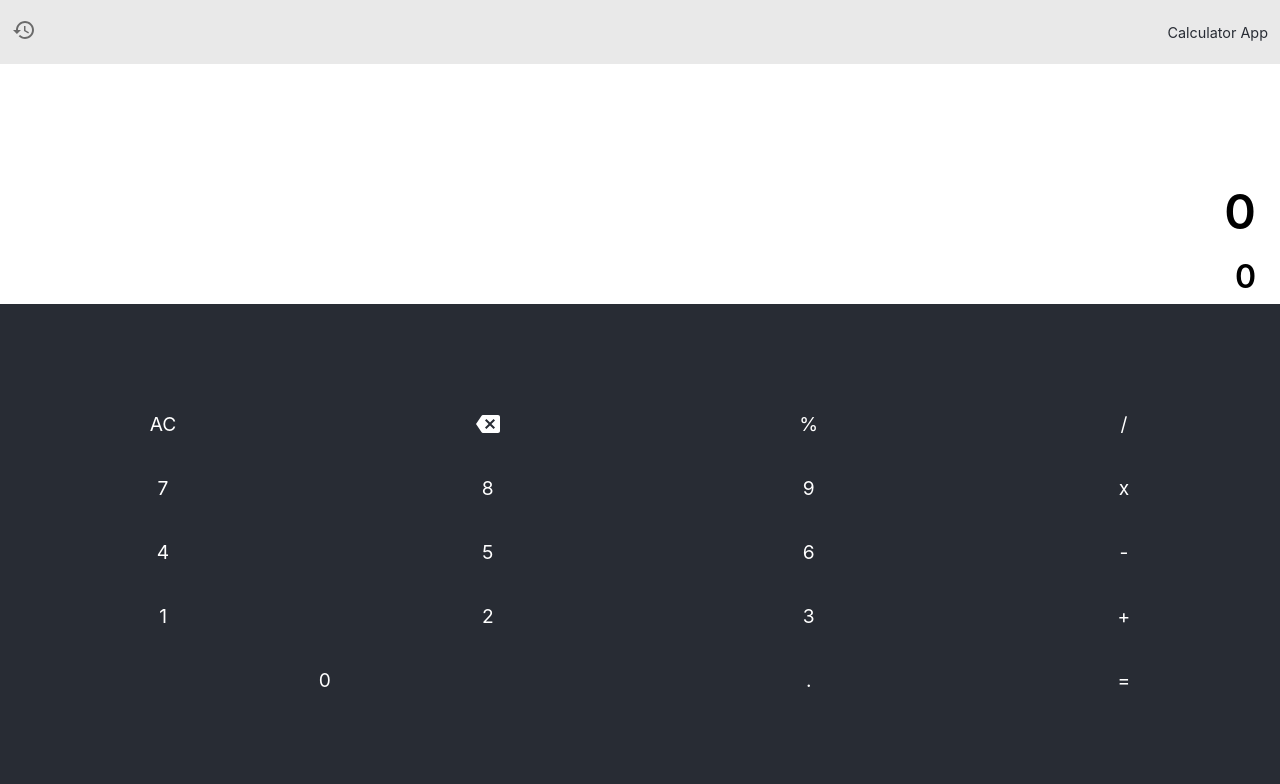
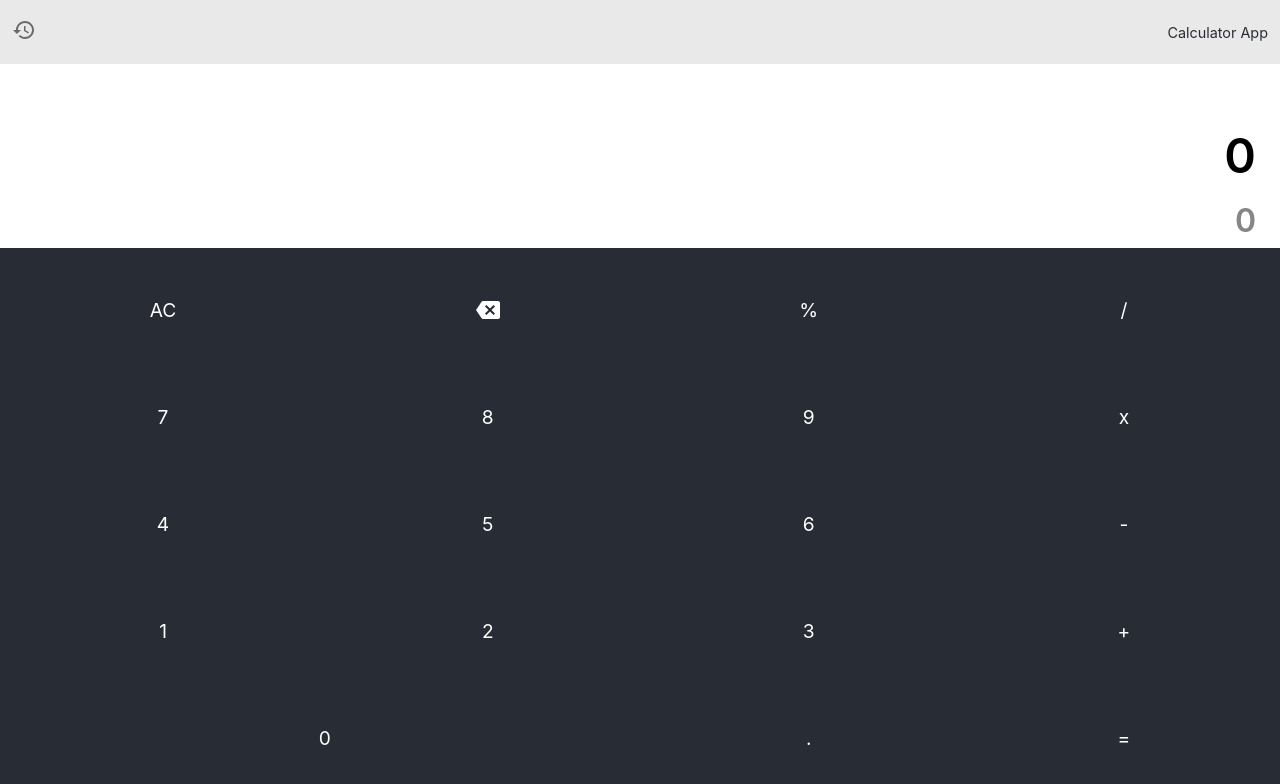
Before and after one commit to GabrielStima/calculator, a React (Create React App) app: page / in a window 1280 px wide. Shown: the top 784 px of the page. Built offline with nearby package versions, Linux system fonts and the light colour scheme; the HTML template or start-up script is replaced by a standard one.

Commit message:
layout restructuring

```diff
--- a/src/assets/calculatorButtons.css
+++ b/src/assets/calculatorButtons.css
@@ -7,6 +7,7 @@
   display: grid;
   grid-template-columns: repeat(4, auto);
   width: 100%;
+  height: 67vh;
 }
 
 .grid-item {
@@ -14,6 +15,7 @@
   padding: 20px;
   display: flex;
   justify-content: center;
+  align-self: center;
 }
 
 .grid-item:hover {
--- a/src/assets/calculatorView.css
+++ b/src/assets/calculatorView.css
@@ -1,6 +1,6 @@
 .view {
   width: calc(100vw - 1em);
-  height: 30vh;
+  height: 23vh;
   background-color: white;
   color: black;
   display: flex;
@@ -19,8 +19,10 @@
   display: flex;
   justify-content: flex-end;
   transition: font-size 0.5s;
+  color: rgb(134, 134, 134);
 }
 
 .zoom-step {
   font-size: 3rem;
+  color: black;
 }
--- a/src/components/componentCalculator.jsx
+++ b/src/components/componentCalculator.jsx
@@ -27,13 +27,13 @@ export default function ComponentCalculator() {
         objCalcTemp.numbers[objCalcTemp.numbers.length - 1]
       }${data}`;
     }
-
+    console.log("objCalcTemp antes result", objCalcTemp);
     objCalcTemp.result = calculatorService(
       objCalcTemp.result,
       objCalcTemp.numbers[objCalc.numbers.length - 1],
       objCalcTemp.operations[objCalc.operations.length - 1]
     );
-
+    console.log("objCalcTemp dps result", objCalcTemp);
     setObjCalct(prevState => {
       return { ...prevState, ...objCalcTemp };
     });
--- a/src/components/componentCalculatorView.jsx
+++ b/src/components/componentCalculatorView.jsx
@@ -7,7 +7,11 @@ export default function ComponentCalculatorView(props) {
         {props.calc.numbers[props.calc.numbers.length - 1]}
       </p>
       <p className={`step-default ${props.finishCalc && "zoom-step"}`}>
-        {props.calc.result}
+        {props.calc.result !== "0" && props.calc.result !== 0 ? (
+          <span>{`= ${props.calc.result}`}</span>
+        ) : (
+          props.calc.result
+        )}
       </p>
     </div>
   );
```
